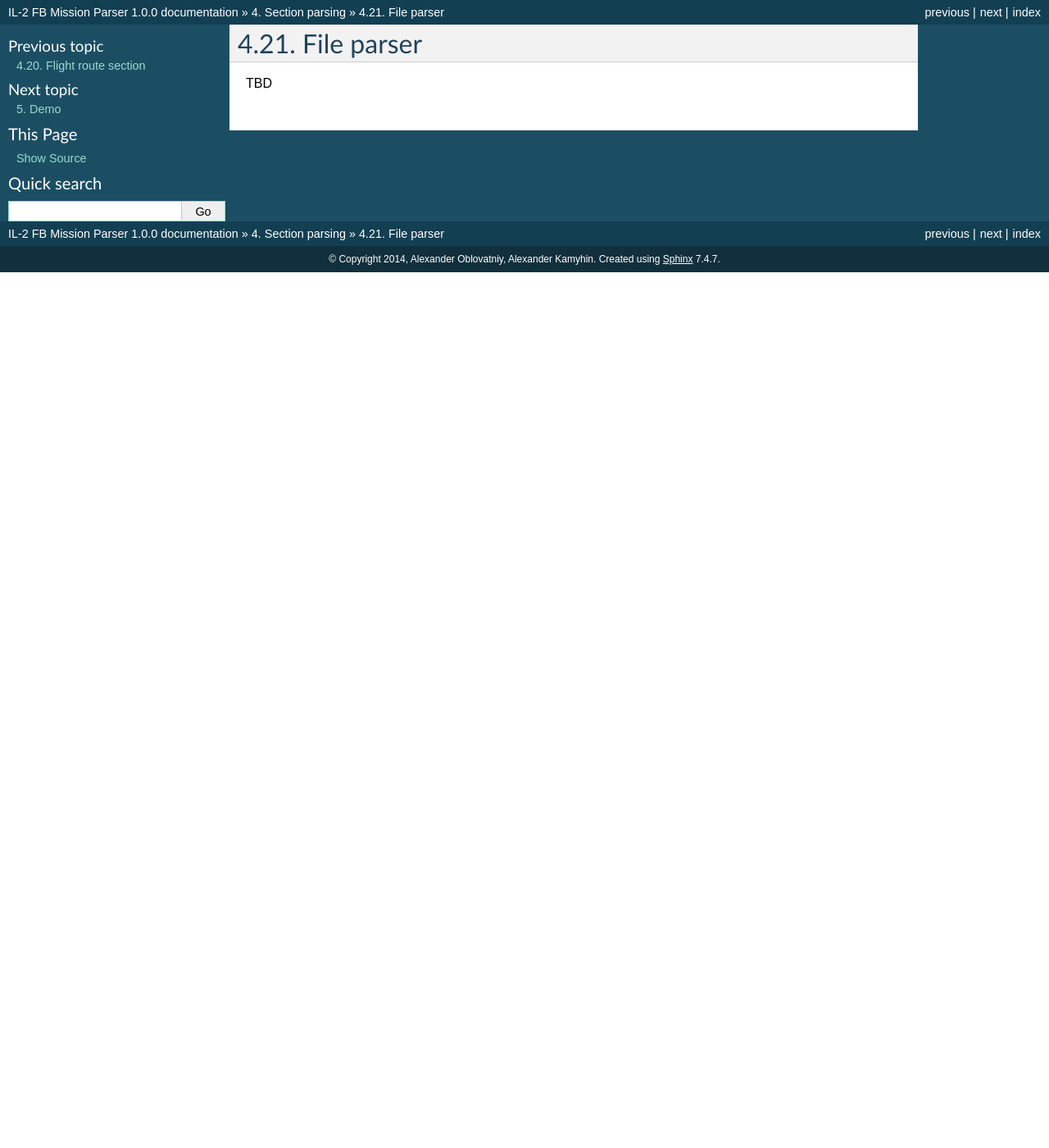
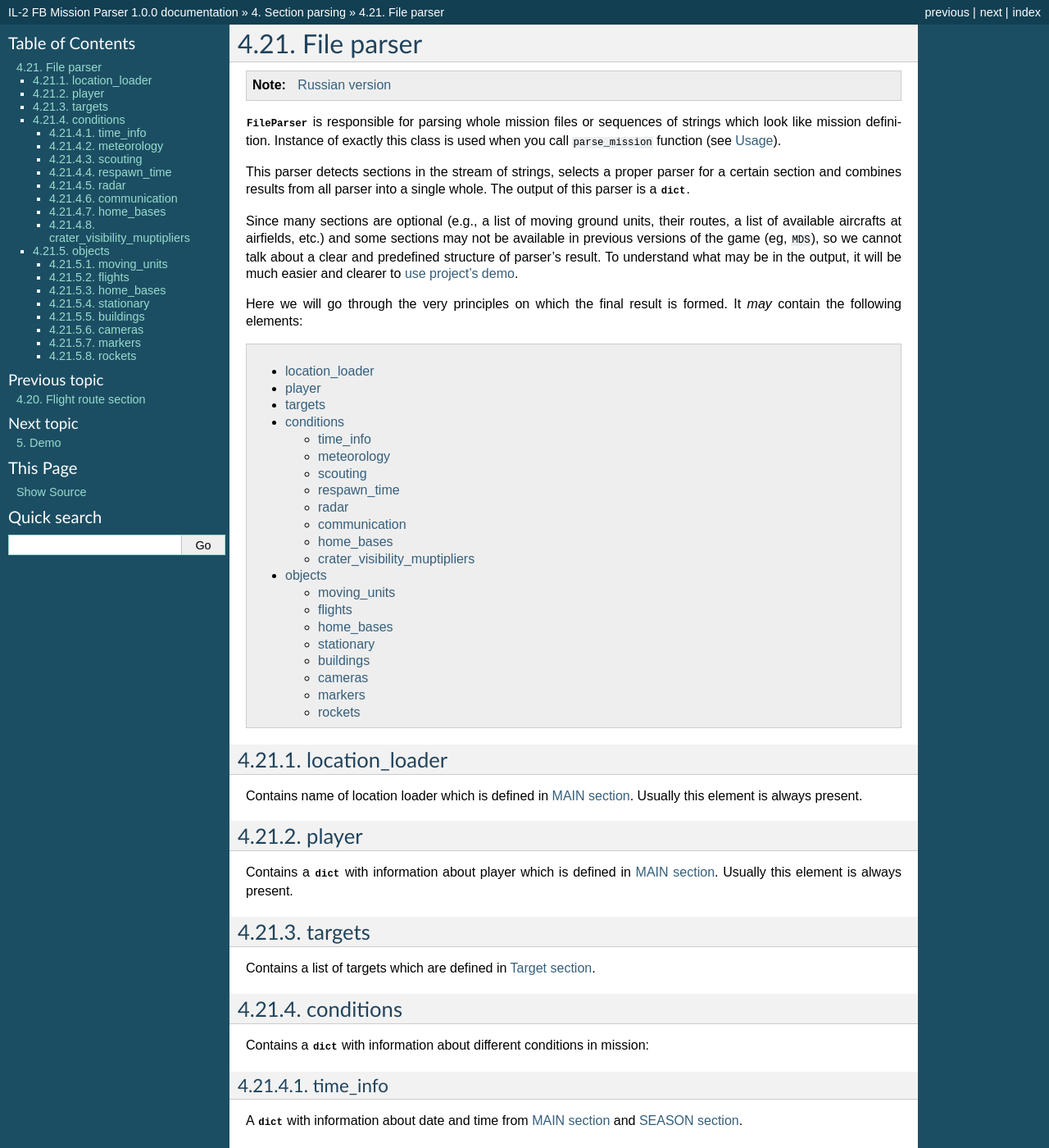
Before and after one commit to IL2HorusTeam/il2fb-mission-parser, a Sphinx documentation site: the page built from docs/parsers/file-parser.rst, in a window 1280 px wide and 1400 px high. Shown: the whole window at 82% size. Built offline with Sphinx 7.4.7, drawn with Linux system fonts in a browser that asks for light colours; some of the changed text lies outside the part shown.

Commit message:
add docs for FileParser

```diff
--- a/docs/parsers/file-parser.rst
+++ b/docs/parsers/file-parser.rst
@@ -3,4 +3,173 @@
 File parser
 ===========
 
-TBD
+.. note::
+
+  `Russian version <https://github.com/IL2HorusTeam/il2fb-mission-parser/wiki/%D0%9F%D0%B0%D1%80%D1%81%D0%B5%D1%80-%D1%84%D0%B0%D0%B9%D0%BB%D0%B0-%D0%BC%D0%B8%D1%81%D1%81%D0%B8%D0%B8>`_
+
+
+:class:`~il2fb.parsers.mission.parsers.FileParser` is responsible for parsing
+whole mission files or sequences of strings which look like mission definition.
+Instance of exactly this class is used when you call ``parse_mission`` function
+(see :doc:`../usage`).
+
+
+This parser detects sections in the stream of strings, selects a proper parser
+for a certain section and combines results from all parser into a single whole.
+The output of this parser is a :class:`dict`.
+
+Since many sections are optional (e.g., a list of moving ground units, their
+routes, a list of available aircrafts at airfields, etc.) and some sections
+may not be available in previous versions of the game (eg, ``MDS``), so
+we cannot talk about a clear and predefined structure of parser's result.
+To understand what may be in the output, it will be much easier and
+clearer to :doc:`use project's demo <../demo>`.
+
+Here we will go through the very principles on which the final result is
+formed. It *may* contain the following elements:
+
+
+.. contents::
+    :local:
+    :depth: 2
+    :backlinks: none
+
+
+location_loader
+---------------
+
+Contains name of location loader which is defined in :doc:`main`. Usually
+this element is always present.
+
+
+player
+------
+
+Contains a :class:`dict` with information about player which is defined in
+:doc:`main`. Usually this element is always present.
+
+
+targets
+-------
+
+Contains a list of targets which are defined in :doc:`target`.
+
+
+conditions
+----------
+
+Contains a :class:`dict` with information about different conditions in
+mission:
+
+
+time_info
+^^^^^^^^^
+
+A :class:`dict` with information about date and time from :doc:`main` and
+:doc:`season`.
+
+
+meteorology
+^^^^^^^^^^^
+
+A :class:`dict` with information about meteorology from :doc:`main` and
+:doc:`weather`.
+
+
+scouting
+^^^^^^^^
+
+A :class:`dict` with information about scouting from :doc:`mds`. Can also
+contain lists of scouts separately per each belligerent
+(see :doc:`mds-scouts`).
+
+
+respawn_time
+^^^^^^^^^^^^
+
+Contains result of parsing :doc:`respawn-time`.
+
+
+radar
+^^^^^
+
+Contains common settings for radars from :doc:`mds`.
+
+
+communication
+^^^^^^^^^^^^^
+
+Contains common communication settings from :doc:`mds`.
+
+
+home_bases
+^^^^^^^^^^
+
+Contains common settings for home bases from :doc:`mds`.
+
+
+crater_visibility_muptipliers
+^^^^^^^^^^^^^^^^^^^^^^^^^^^^^
+
+Contains settings for craters visibility from :doc:`mds`.
+
+
+objects
+-------
+
+A :class:`dict` which contains lists of objects defined in mission:
+
+
+moving_units
+^^^^^^^^^^^^
+
+List of moving ground units which is defined in :doc:`chiefs`. Each unit also
+contains own route which is defined in :doc:`chief-road`.
+
+
+flights
+^^^^^^^
+
+List of AI flights. Information is taken from
+:doc:`Flight info sections <flight-info>` which are listed in :doc:`wing`.
+Each flight also contains own route which is defined in :doc:`flight-route`.
+
+
+home_bases
+^^^^^^^^^^
+
+List of airfields which are defined in :doc:`BornPlace sections <bornplace>`.
+Airfields also may contain information about allowed air forces from
+:doc:`BornPlace air forces sections <bornplace-air-forces>` and information
+about allowed aircrafts from
+:doc:`BornPlace aircrafts sections <bornplace-aircrafts>`.
+
+
+stationary
+^^^^^^^^^^
+
+List of stationary objects defined in :doc:`nstationary`.
+
+
+buildings
+^^^^^^^^^
+
+List of buildings defined in :doc:`buildings`.
+
+
+cameras
+^^^^^^^
+
+List of stationary cameras defined in :doc:`static-camera`.
+
+
+markers
+^^^^^^^
+
+List of frontline markers defined in :doc:`front-marker`.
+
+
+rockets
+^^^^^^^
+
+List of rockets defined in :doc:`rocket`.
```
